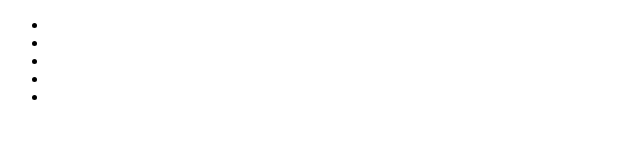
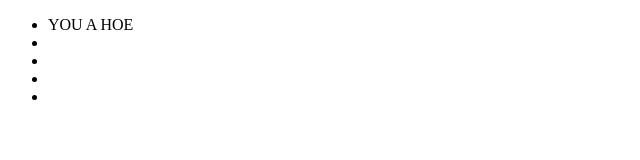
Before and after one commit to Aiden-Alexander/pre-test, a plain HTML site: page index.html in a window 1280 px wide. Shown: the full height of the page, 0-640 px from the left. Drawn offline with Linux system fonts and the light colour scheme.

Commit message:
Update index.html
rwq

```diff
--- a/index.html
+++ b/index.html
@@ -7,7 +7,7 @@
 </head>
 <body>
     <ul>
-        <li></li>
+        <li>YOU A HOE</li>
         <li></li>
         <li></li>
         <li></li>
```
